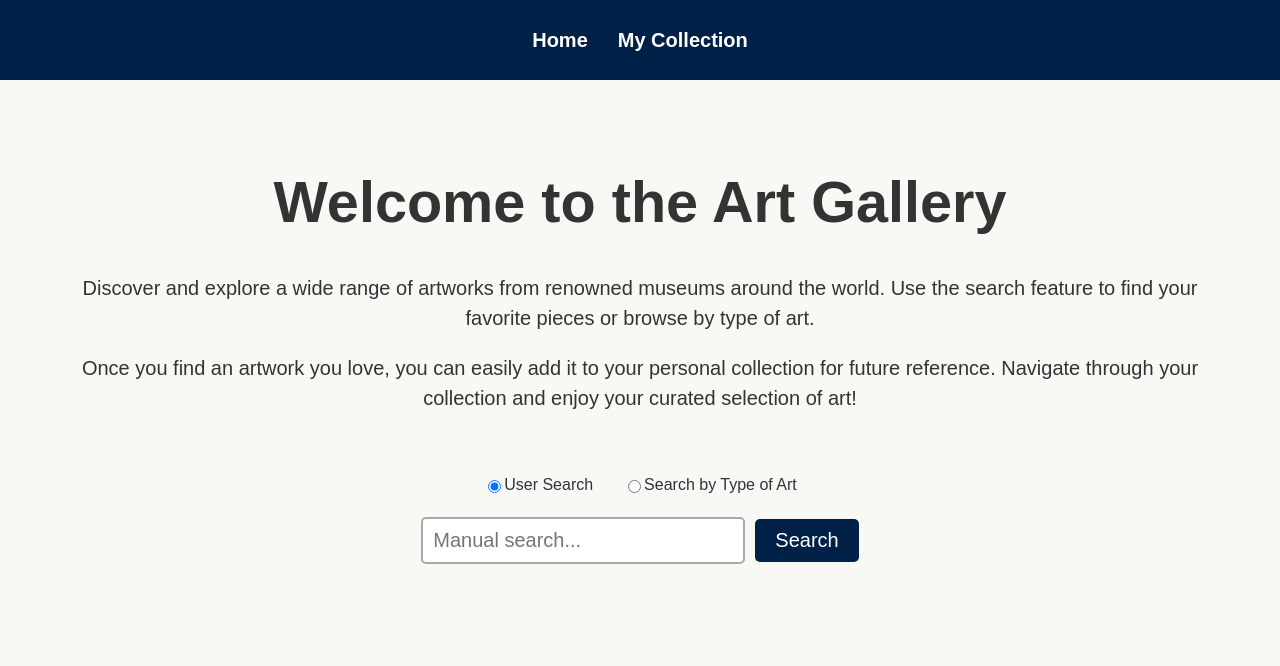
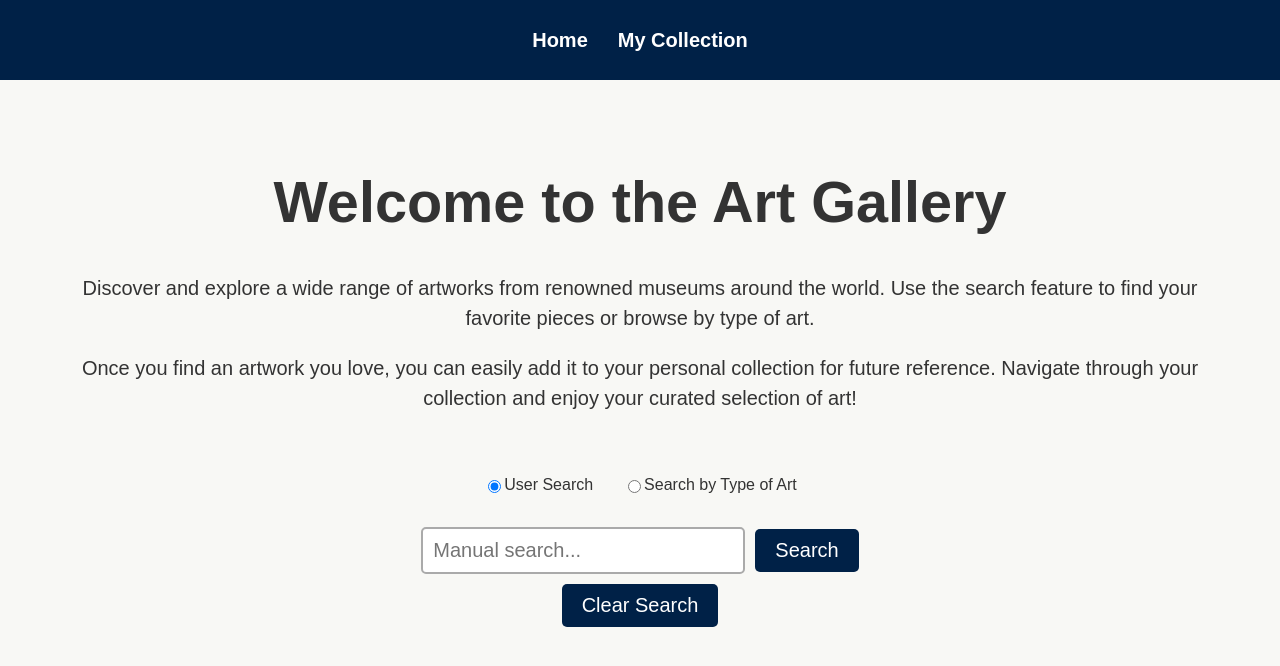
Before and after one commit to ndanner22/art-curator, a React (Vite) app: page / in a window 1280 px wide. Shown: the top 666 px of the page. Built offline with nearby package versions, Linux system fonts and the light colour scheme.

Commit message:
Create a clear button that will let a user clear their art search as the previous search is now held in context

```diff
--- a/src/App.css
+++ b/src/App.css
@@ -244,6 +244,15 @@ button:hover {
   margin: 20px;
 }
 
+/* search-container will allow for the search button to be centered on the search elements */
+.search-container {
+  display: flex;
+  flex-direction: column;
+  align-items: center;
+  gap: 10px; /* Add spacing between elements */
+  margin-bottom: 20px;
+}
+
 /* Responsive adjustments */
 @media (max-width: 768px) {
   .artwork {
--- a/src/Components/ArtWorksSearch.jsx
+++ b/src/Components/ArtWorksSearch.jsx
@@ -137,6 +137,15 @@ const ArtWorksSearch = ({ addToCollection }) => {
       });
   };
 
+  // Function to reset/clear the current search
+  const clearSearch = () => {
+    setSearch(""); // Clear the search term
+    setSearchType("user"); // Reset search type to default
+    setArtWorks([]); // Clear any currently displayed artworks
+    setPage(1); // Reset the page number to default
+    setMoreItems(true); // Reset the 'moreItems' to default
+  };
+
   return (
     <div>
       <div className="intro-text">
@@ -152,6 +161,7 @@ const ArtWorksSearch = ({ addToCollection }) => {
           collection and enjoy your curated selection of art!
         </p>
       </div>
+      <div className="search-container">
         {/* Radio buttons to toggle between User Search and Search by Art Type */}
         <div className="radio-group">
           <label className="radio-label">
@@ -207,12 +217,12 @@ const ArtWorksSearch = ({ addToCollection }) => {
             <button onClick={handleSearch}>Search</button>
           </div>
         )}
-
+        <button onClick={clearSearch}>Clear Search</button> {/* Clear button */}
+      </div>
       {/* Use the Loading component to show loading if currently loading */}
       {loading && <Loading />}
       {/* Display any error that occurred during search using Error Component*/}
       {error && <Error message={error} />}
-
       {/* Display the list of found art */}
       <div className="art-grid">
         {artWorks.map((artWork) => (
```
Lines whose indentation alone changed are shown as unchanged.
